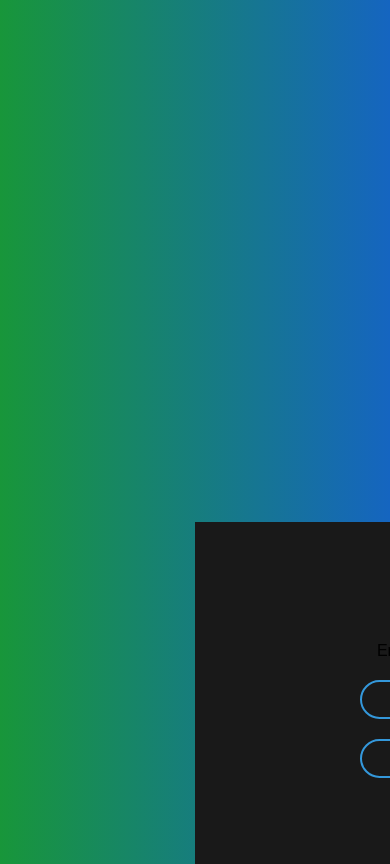
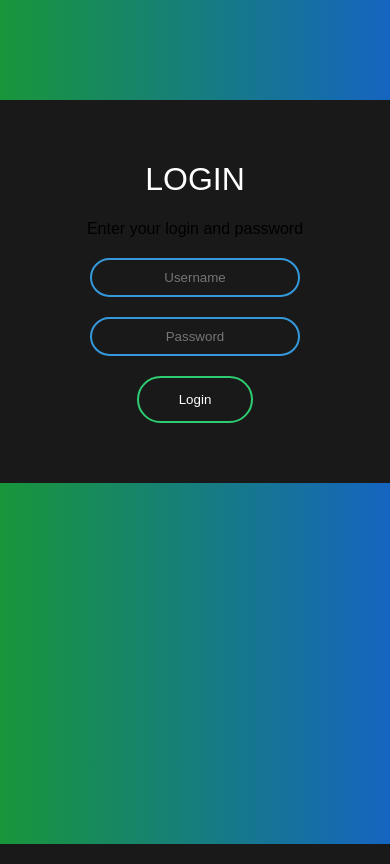
Before and after one commit to JoseLourenc0/SIProject, a PHP site: page /layout/login.html in a window 390 px wide. Run offline with PHP 8.4, Linux system fonts and the light colour scheme.

Commit message:
Fixing login page visual for smartphones

```diff
--- a/assets/css/login.css
+++ b/assets/css/login.css
@@ -2,25 +2,24 @@ body {
     margin: 0;
     padding: 0;
     font-family: sans-serif;
-    background: linear-gradient(to right, #18963a, #1565c0)
+    background: linear-gradient(to right, #18963a, #1565c0);
 }
 
 .card {
     margin-bottom: 20px;
-    border: none
+    border: none;
+    margin-left: auto;
+    margin-right: auto;
 }
 
 .box {
-    width: 500px;
+    min-width: 40%;
     padding: 40px;
-    position: absolute;
-    top: 50%;
-    left: 50%;
     background: #191919;
-    ;
     text-align: center;
     transition: 0.25s;
-    margin-top: 100px
+    margin-top: 100px;
+
 }
 
 .box input[type="name"],
@@ -32,11 +31,16 @@ body {
     text-align: center;
     border: 2px solid #3498db;
     padding: 10px 10px;
-    width: 250px;
+    min-width: 68%;
     outline: none;
     color: white;
     border-radius: 24px;
     transition: 0.25s
+}
+
+div{
+    margin: 0 auto;
+    text-align: center;
 }
 
 .box h1 {
@@ -47,7 +51,7 @@ body {
 
 .box input[type="name"]:focus,
 .box input[type="password"]:focus {
-    width: 300px;
+    min-width: 77%;
     border-color: #2ecc71
 }
 
```
Also changed, not shown: layout/login.html (+0 -8 lines).
